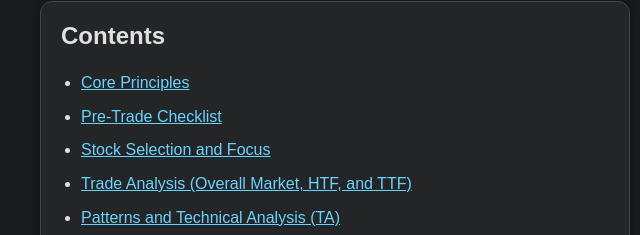
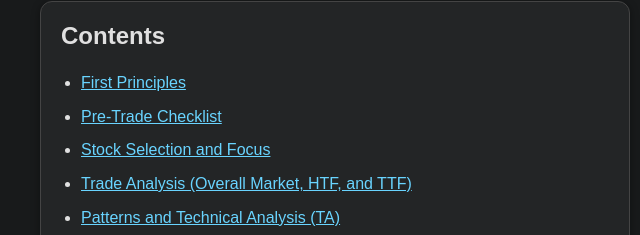
Before and after one commit to JorySmith/FuruToGuru, a plain HTML site: page index.html in a window 1280 px wide. Shown: the part 799-1034 px from the top of the page, 0-640 px from the left. Drawn offline with Linux system fonts and the light colour scheme.

Commit message:
Rename 'Core Principles' nav link to 'First Principles'

```diff
--- a/index.html
+++ b/index.html
@@ -92,7 +92,7 @@
       <div class="quadrant">
         <h2>Contents</h2>
         <ul>
-          <li><a href="#core-principles">Core Principles</a></li>
+          <li><a href="#core-principles">First Principles</a></li>
           <li><a href="#pre-trade-checklist">Pre-Trade Checklist</a></li>
           <li><a href="#stock-selection">Stock Selection and Focus</a></li>
           <li>
```
